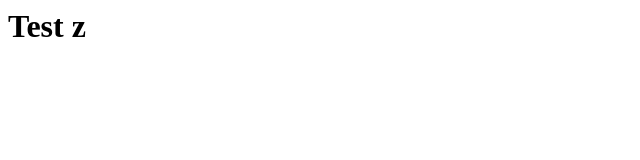
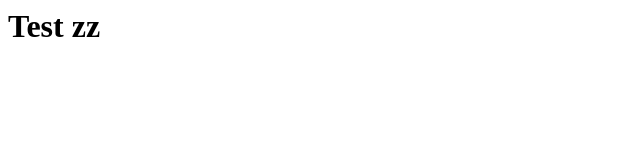
Before and after one commit to pk200712/docker-sae203, a plain HTML site: page index.html in a window 1280 px wide. Shown: the full height of the page, 0-640 px from the left. Drawn offline with Linux system fonts and the light colour scheme.

Commit message:
Update index.html

```diff
--- a/index.html
+++ b/index.html
@@ -3,6 +3,6 @@
 	<meta charset="UTF-8">
    </head>
    <body>
-       <h1> Test z </h1>
+       <h1> Test zz </h1>
    </body>
 </html>
```
